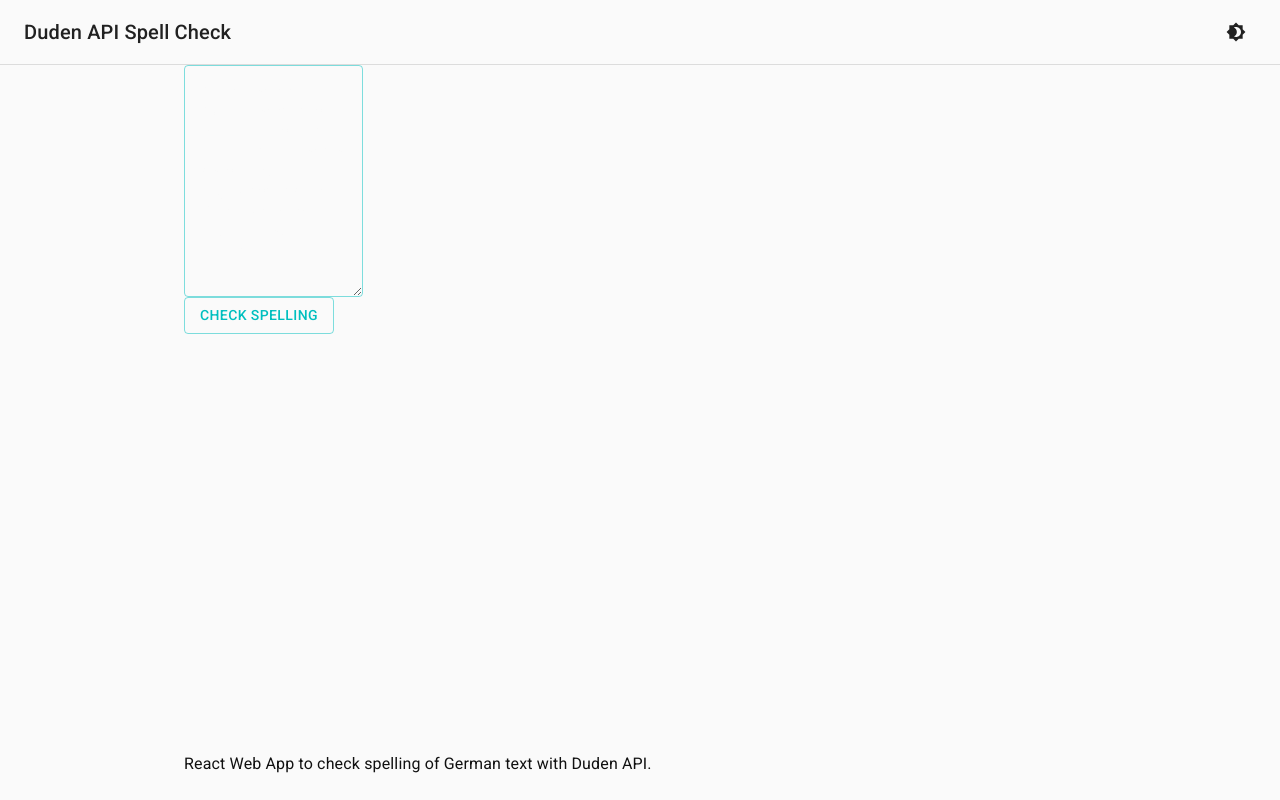
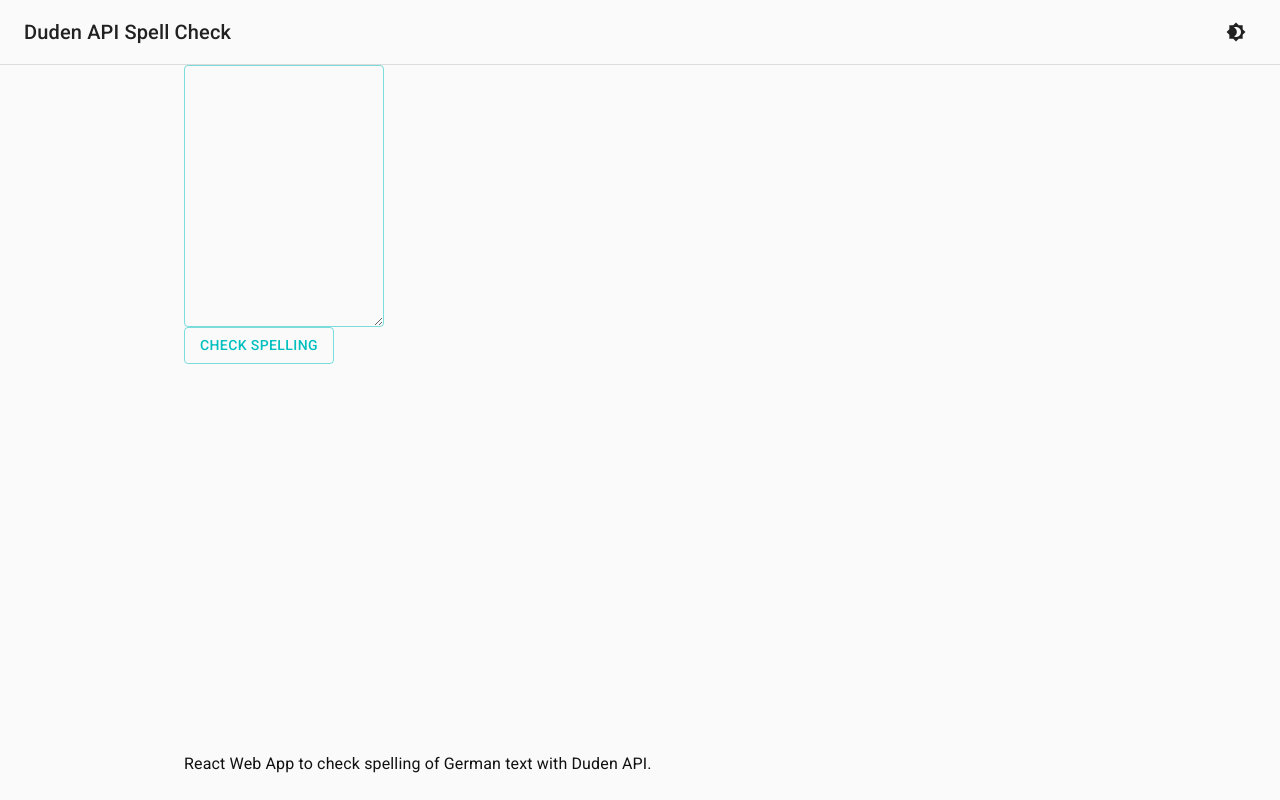
Before and after one commit to JoHoop/duden-api-spell-check, a React (Create React App) app: page / in a window 1280 px wide. Built offline with nearby package versions, Linux system fonts and the light colour scheme.

Commit message:
Fix font size too small

```diff
--- a/src/Components/GrammarCheck.js
+++ b/src/Components/GrammarCheck.js
@@ -11,12 +11,12 @@
     border: "1px solid rgba(0, 191, 191, 0.5)",
     borderRadius: "4px",
     overflowY: "hidden",
-    fontFamily: "'Roboto', 'Helvetica', 'Arial', sans-serif",
-    fontSize: "14px",
+    fontFamily: "'Roboto','Helvetica','Arial',sans-serif",
+    fontSize: "16px",
     display: "block",
     fontWeight: "400",
     textAlign: "start",
-    lineHeight: "20px",
+    lineHeight: "23px",
   },
 });
 
```
